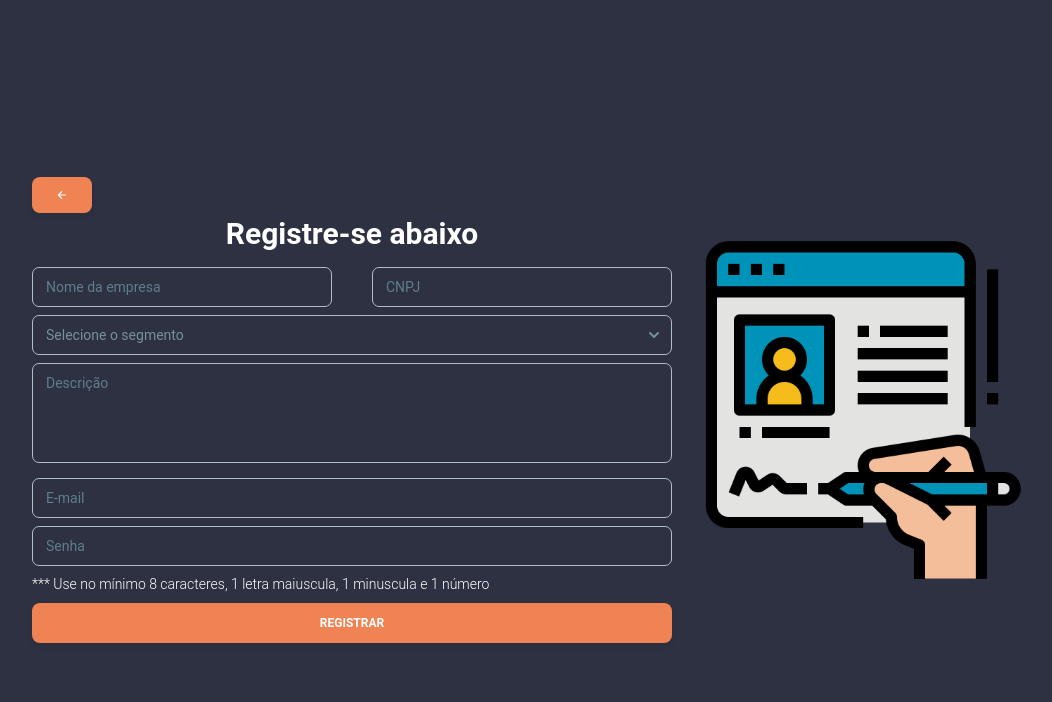
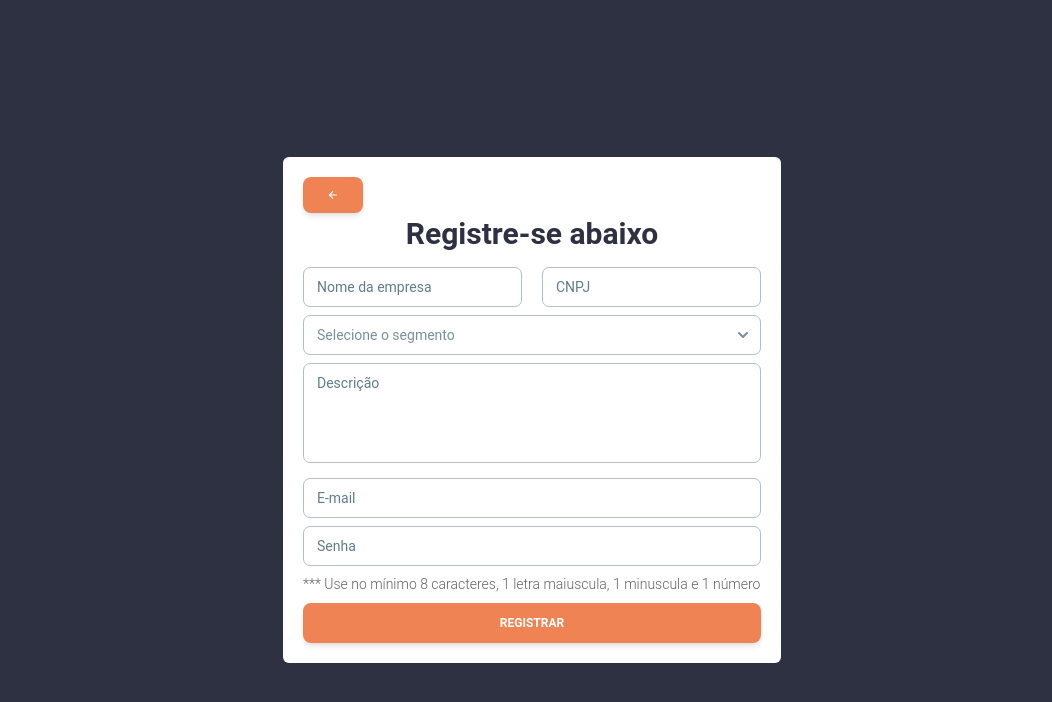
Before and after one commit to ViniciusBeuther/Barber_Scheduler, a React (Vite) app: page /register in a window 1280 px wide. Shown: the top 702 px of the page, without its empty margins (108-1160 px from the left). Built offline with nearby package versions, Linux system fonts and the light colour scheme.

Commit message:
WIP: form submit

```diff
--- a/src/components/RegisterForm.jsx
+++ b/src/components/RegisterForm.jsx
@@ -1,20 +1,29 @@
 import { Button, Input, Option, Select, Textarea, Typography } from "@material-tailwind/react"
 
 const RegisterForm = () => {
+
+    function handleSubmit(event){
+        event.preventDefault();
+        Object.entries(event.target).forEach((value) => {
+            console.log(value[1].value)
+        })
+    }
+
     return (
-        <div className="bg-customBlue-500 text-white flex flex-col gap-2">
-            <section className="flex gap-10 justify-between items-center">
+        <div className="text-customBlue-500 flex flex-col gap-2">
+            <form onSubmit={handleSubmit} className="flex flex-col gap-2">
+                <section className="bg-white flex gap-5 justify-between items-center">
                     <div className="w-full">
-                    <Input size="md" label="Nome da empresa" color="orange" className="w-full text-white" />
+                        <Input size="md" label="Nome da empresa" color="orange" className="w-full text-customBlue-500" id="company__name" />
                     </div>
 
                     <div className="w-full">
-                    <Input size="md" label="CNPJ" type="number" color="orange" className="w-full text-white" />
+                        <Input size="md" label="CNPJ" type="number" color="orange" className="w-full text-customBlue-500" id="company__cnpj" />
                     </div>
                 </section>
                 <section className="flex gap-10">
                     <div className="w-full">
-                    <Select label="Selecione o segmento" color="orange" className="text-white">
+                        <Select label="Selecione o segmento" color="orange" className="text-customBlue-500" id="company__segment">
                             <Option color="white">Saúde</Option>
                             <Option color="white">Cuidados Pessoais</Option>
                         </Select>
@@ -22,20 +31,21 @@ const RegisterForm = () => {
                 </section>
 
                 <section>
-                <Textarea size="md" label="Descrição" color="orange" className="text-white" />
+                    <Textarea size="md" label="Descrição" color="orange" className="text-customBlue-500" id="company__description" />
                 </section>
 
                 <section>
                     <span className="flex flex-col gap-2">
-                    <Input size="md" label="E-mail" color="orange" className="text-white" />
-                    <Input size="md" label="Senha" type="password" color="orange" className="text-white" />
-                    <Typography variant="small" color="lightgray">
+                        <Input size="md" label="E-mail" color="orange" className="text-customBlue-500" />
+                        <Input size="md" label="Senha" type="password" color="orange" className="text-customBlue-500" id="company__password" />
+                        <Typography variant="small" color="gray">
                             *** Use no mínimo 8 caracteres, 1 letra maiuscula, 1 minuscula e 1 número
                         </Typography>
                     </span>
                 </section>
 
-            <Button size="md" className="bg-customOrange-500 hover:bg-orange-700">Registrar</Button>
+                <Button type="submit" size="md" className="bg-customOrange-500 hover:bg-orange-700">Registrar</Button>
+            </form>
         </div>
     )
 }
--- a/src/pages/RegisterScreen.jsx
+++ b/src/pages/RegisterScreen.jsx
@@ -7,26 +7,19 @@ import { IoArrowBackOutline } from "react-icons/io5";
 const RegisterScreen = () => {
   return (
     <article className="flex h-[100vh] items-center justify-center bg-customBlue-500 pt-5">
-      <section className="flex w-full items-center justify-center bg-customBlue-500">
-        <span className="w-[50%]">
+      <section className="flex items-center bg-white rounded-md p-5 justify-center">
+        <span className="">
           <Link to={"/"}>
             <Button className="bg-customOrange-500 hover:bg-orange-700">
               <IoArrowBackOutline />
             </Button>
           </Link>
-          <Typography variant="h3" color="white" className="mb-3 text-center">
+          <Typography variant="h3" className="mb-3 text-center text-customBlue-500">
             Registre-se abaixo
           </Typography>
           <RegisterForm />
         </span>
-        <span className="flex h-full items-center justify-center ">
-          <img
-            src={registerIcon}
-            width={360}
-            height={360}
-            alt="IconForRegisterPage"
-          />
-        </span>
+
       </section>
     </article>
   );
```
Lines whose indentation alone changed are shown as unchanged.
